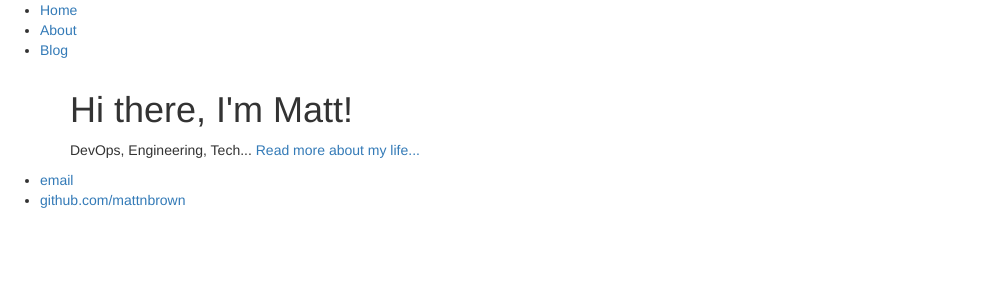
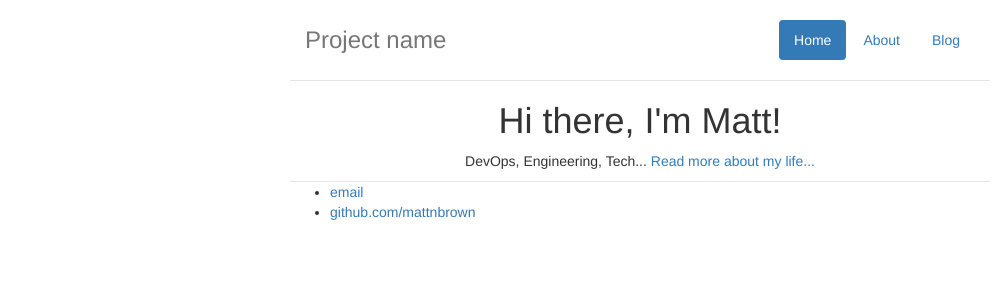
Before and after one commit to mattnbrown/mattnbrown.github.io, a Jekyll site: the page built from index.html, in a window 1280 px wide. Shown: the top 300 px of the page, without its empty margins (0-998 px from the left). Built offline with Jekyll 4.4.1, drawn with Linux system fonts in a browser that asks for light colours.

Commit message:
bootstrap

```diff
--- a/_layouts/default.html
+++ b/_layouts/default.html
@@ -2,18 +2,24 @@
 	<html>
 		<head>
 			<title>{{ page.title }}</title>
-			<!-- link rel="stylesheet" type="text/css" href="/css/main.css" -->
+			<link rel="stylesheet" type="text/css" href="/css/main.css">
 			<link rel="stylesheet" type="text/css" href="/css/bootstrap.min.css">
 		</head>
 		<body>
-			<nav>
-	    		<ul>
-	        		<li><a href="/">Home</a></li>
-		        	<li><a href="/about">About</a></li>
-	        		<li><a href="/blog">Blog</a></li>
-	    		</ul>
-			</nav>
+
 			<div class="container">
+      <div class="header clearfix">
+        <nav>
+          <ul class="nav nav-pills pull-right">
+            <li role="presentation" class="active"><a href="/">Home</a></li>
+            <li role="presentation"><a href="/about">About</a></li>
+            <li role="presentation"><a href="/blog">Blog</a></li>
+          </ul>
+        </nav>
+        <h3 class="text-muted">Project name</h3>
+      </div>
+
+			<div class="maincontainer">
 
 			{{ content }}
 
--- a/css/main.css
+++ b/css/main.css
@@ -1,43 +1,48 @@
+/* Space out content a bit */
 body {
-    margin: 60px auto;
-    width: 70%;
-}
-nav ul, footer ul {
-    font-family:'Helvetica', 'Arial', 'Sans-Serif';
-    padding: 0px;
-    list-style: none;
-    font-weight: bold;
-}
-nav ul li, footer ul li {
-    display: inline;
-    margin-right: 20px;
-}
-a {
-    text-decoration: none;
-    color: #999;
-}
-a:hover {
-    text-decoration: underline;
-}
-h1 {
-    font-size: 2em;
-    font-family:'Helvetica', 'Arial', 'Sans-Serif';
-}
-p {
-    font-size: 1.0em;
-    line-height: 1.2em;
-    color: #333;
-}
-footer {
-    border-top: 1px solid #d5d5d5;
-    font-size: .8em;
+  padding-top: 20px;
+  padding-bottom: 20px;
 }
 
-ul.posts {
-    margin: 20px auto 40px;
-    font-size: 1.5em;
+/* Everything but the jumbotron gets side spacing for mobile first views */
+.header,
+.marketing,
+.footer {
+  padding-right: 15px;
+  padding-left: 15px;
 }
 
-ul.posts li {
-    list-style: none;
+/* Custom page header */
+.header {
+  padding-bottom: 20px;
+  border-bottom: 1px solid #e5e5e5;
 }
+/* Make the masthead heading the same height as the navigation */
+.header h3 {
+  margin-top: 0;
+  margin-bottom: 0;
+  line-height: 40px;
+}
+
+/* Custom page footer */
+.footer {
+  padding-top: 19px;
+  color: #777;
+  border-top: 1px solid #e5e5e5;
+}
+
+/* Customize container */
+@media (min-width: 768px) {
+  .container {
+    max-width: 730px;
+  }
+}
+.container-narrow > hr {
+  margin: 30px 0;
+}
+
+/* Main marketing message and sign up button */
+.maincontainer {
+  text-align: center;
+  border-bottom: 1px solid #e5e5e5;
+}
```
